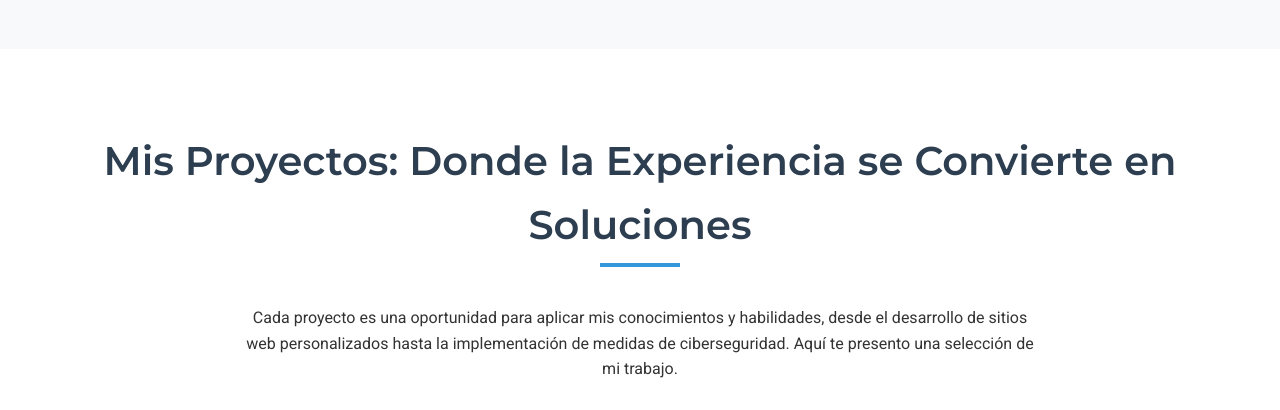
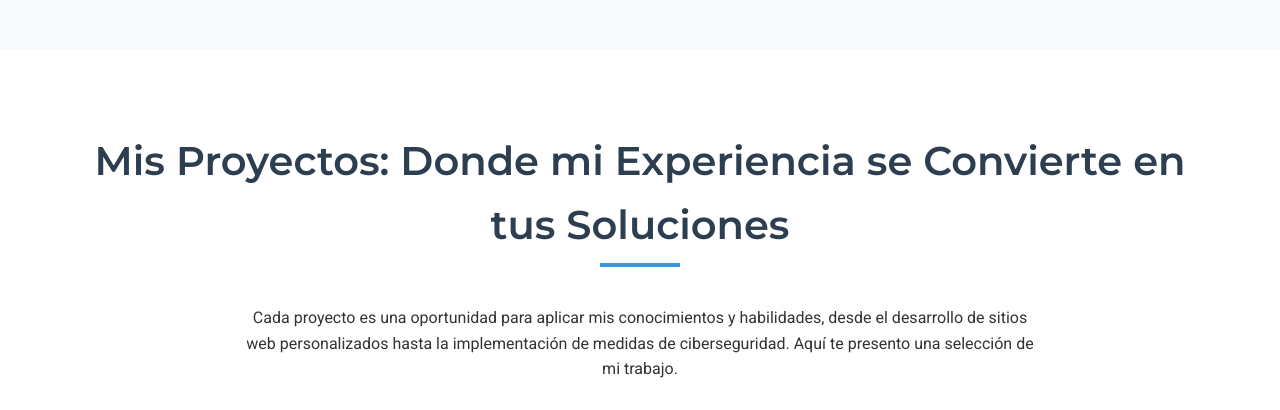
Before and after one commit to Gorka82/web, a plain HTML site: page index.html in a window 1280 px wide. Shown: the part 2060-2470 px from the top of the page. Drawn offline with Linux system fonts and the light colour scheme.

```diff
--- a/index.html
+++ b/index.html
@@ -106,7 +106,7 @@
     <!-- Projects Section -->
     <section id="projects" class="projects">
         <div class="container">
-            <h2 class="section-title fade-in">Mis Proyectos: Donde la Experiencia se Convierte en Soluciones</h2>
+            <h2 class="section-title fade-in">Mis Proyectos: Donde mi Experiencia se Convierte en tus Soluciones</h2>
             <p class="fade-in" style="text-align: center; max-width: 800px; margin: 0 auto 50px;">Cada proyecto es una oportunidad para aplicar mis conocimientos y habilidades, desde el desarrollo de sitios web personalizados hasta la implementación de medidas de ciberseguridad. Aquí te presento una selección de mi trabajo.</p>
 
             <div class="projects-grid">
```
